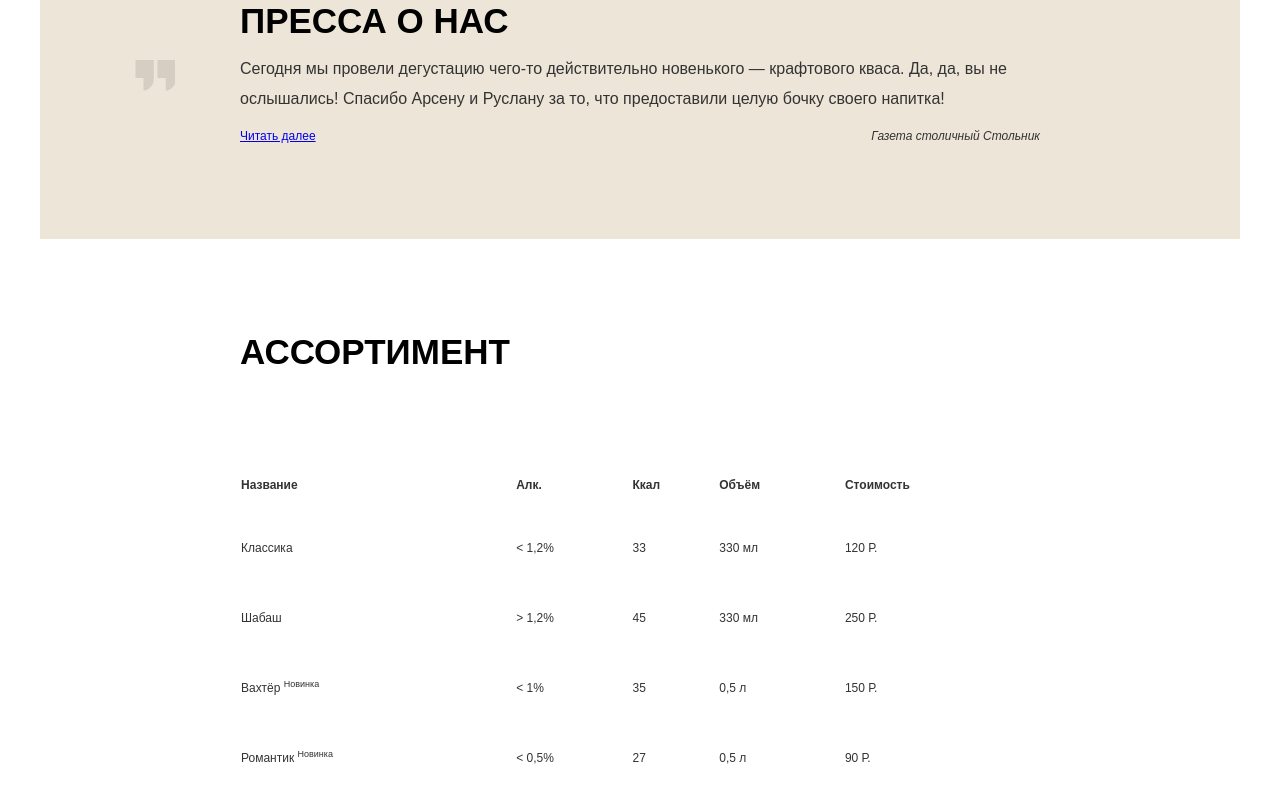
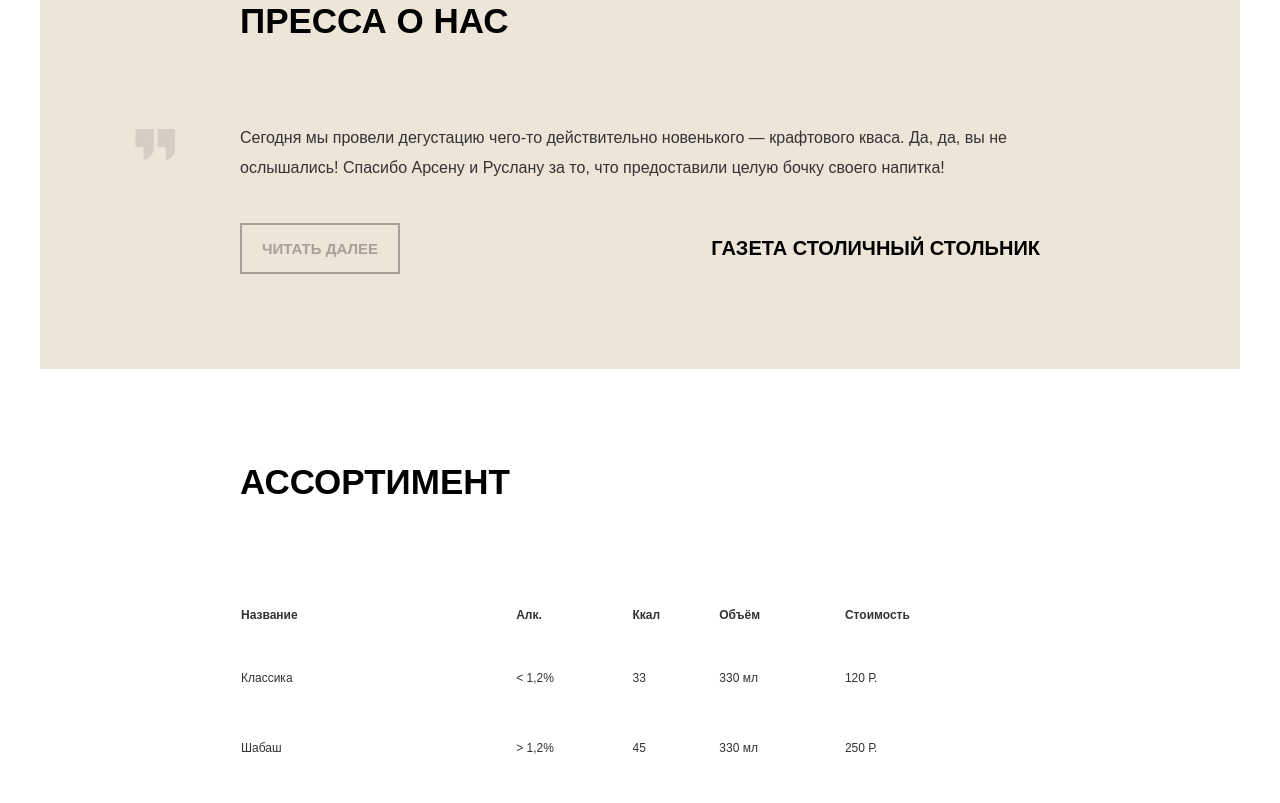
Before and after one commit to EugeneAndrievsky/KBACT, a plain HTML site: page index.html in a window 1280 px wide. Shown: the part 2860-3663 px from the top of the page. Drawn offline with Linux system fonts and the light colour scheme.

Commit message:
закончил блок прессыц

```diff
--- a/css/style.css
+++ b/css/style.css
@@ -321,12 +321,39 @@ header .slogan {
   background: url("/img/quotes.png") no-repeat;
 }
 
+.press h2 {
+  margin-bottom: 85px;
+}
+
+.press p {
+  margin-bottom: 40px;
+}
+
 .press a {
   float: left;
+  padding: 15px 20px;
+
+  font-size: 15px;
+  font-weight: bold;
+  text-align: center;
+  text-decoration: none;
+  text-transform: uppercase;
+
+  color: #a7a098;
+  border: 2px solid #a7a098;
 }
 
 .press cite {
   float: right;
+  padding-top: 15px;
+
+  margin: 0;
+  color: black;
+  font-size: 20px;
+  line-height: 1em;
+  font-style: normal;
+  font-weight: bold;
+  text-transform: uppercase;
 }
 
 .assortment {
```
